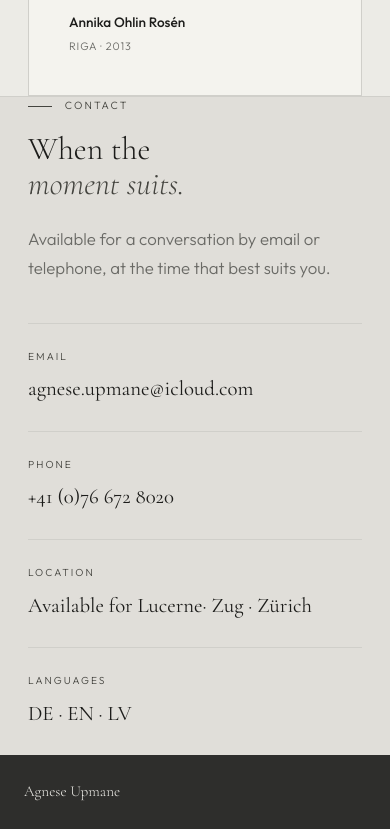
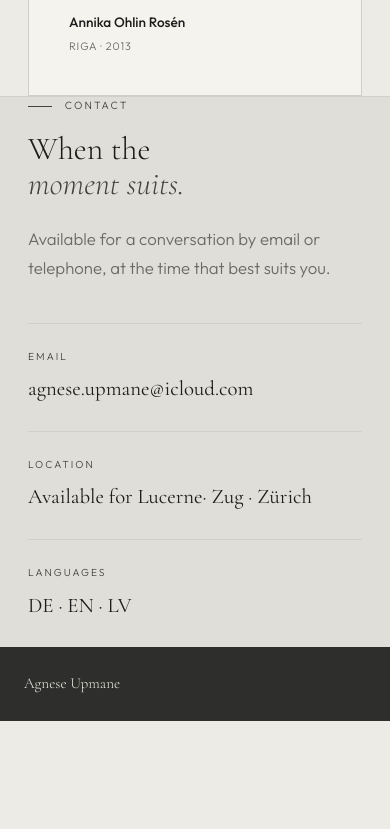
Before and after one commit to agneseu-bot/agnese-resume, a plain HTML site: page index.html in a window 390 px wide. Shown: the part 10606-11435 px from the top of the page. After the commit the page ends 11327 px from the top, so only its background shows below. Drawn offline with nearby package versions, Linux system fonts and the light colour scheme.

Commit message:
Remove phone number from contact section

```diff
--- a/index.html
+++ b/index.html
@@ -755,10 +755,6 @@
           <a href="mailto:agnese.upmane@icloud.com" class="ci-value">agnese.upmane@icloud.com</a>
         </div>
         <div class="ci reveal d2">
-          <div class="ci-label">Phone</div>
-          <span class="ci-value">+41 (0)76 672 8020</span>
-        </div>
-        <div class="ci reveal d3">
           <div class="ci-label">Location</div>
           <span class="ci-value">Available for Lucerne· Zug · Zürich</span>
         </div>
```
